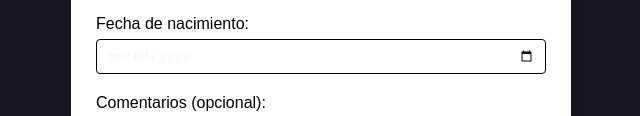
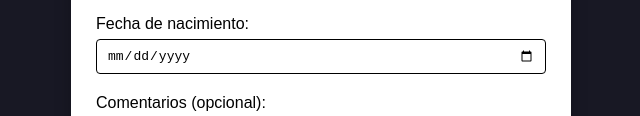
Before and after one commit to JoelML1/sena_actividades_HTML_Y_CSS, a plain HTML site: page Formulario/index.html in a window 1280 px wide. Shown: the part 684-800 px from the top of the page, 319-959 px from the left. Drawn offline with Linux system fonts and the light colour scheme.

Commit message:
Update style.css

```diff
--- a/Formulario/_css/style.css
+++ b/Formulario/_css/style.css
@@ -40,7 +40,7 @@ textarea {
   padding: 8px 10px;
   border: 1.5px solid #000000;
   background: #ffffff;
-  color: #f3f3f3;
+  color: #000000;
   border-radius: 4px;
   font-size: 1em;
   box-sizing: border-box;
```
